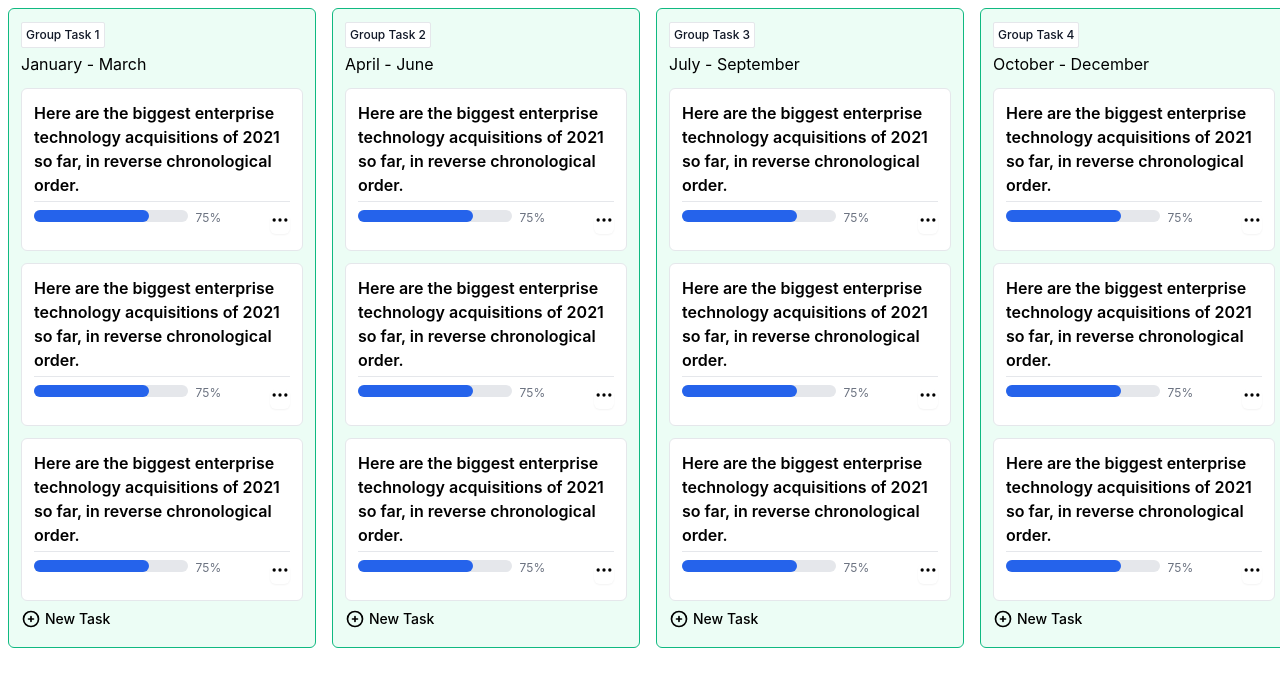
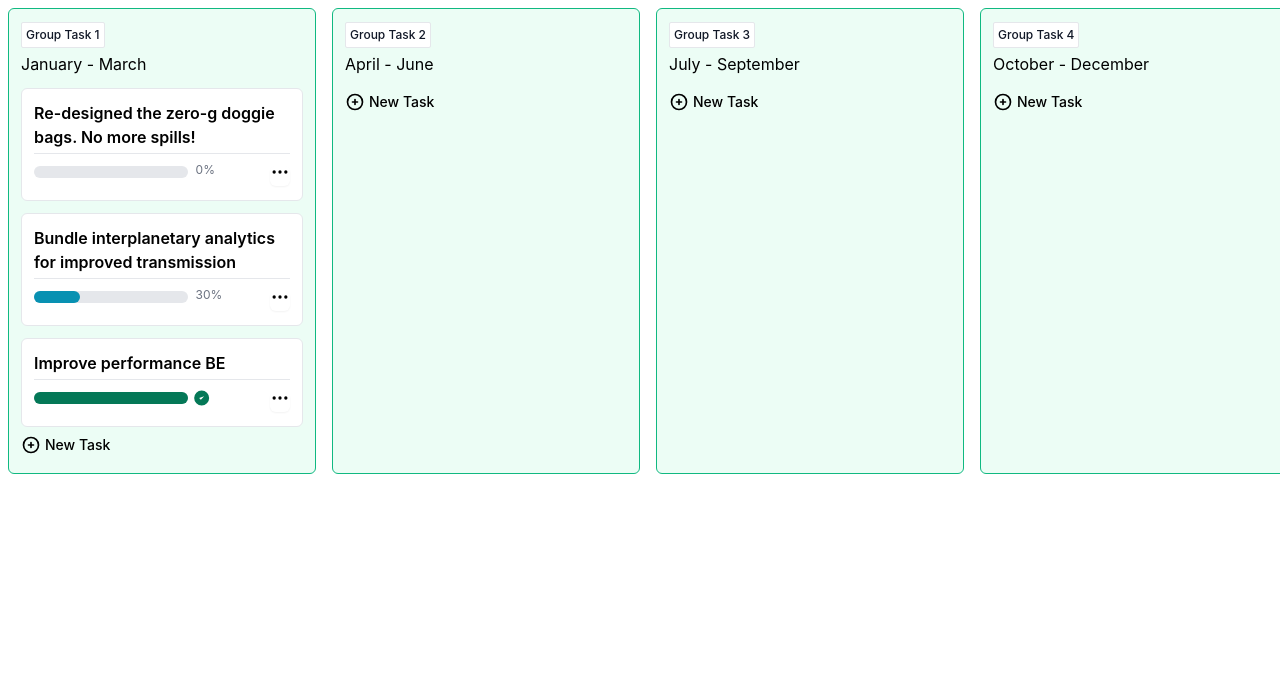
Before and after one commit to dyvapandhu/react-kanban, a React (Create React App) app: page / in a window 1280 px wide. Shown: the top 686 px of the page. Built offline with nearby package versions, Linux system fonts and the light colour scheme.

Commit message:
[CHANGE] Progress condition

```diff
--- a/src/components/kanban/GroupCard.js
+++ b/src/components/kanban/GroupCard.js
@@ -8,12 +8,12 @@ function GroupCard(props) {
         disabled
         className="bg-emerald-50 border-emerald-500 py-1 px-1 text-xs font-medium text-gray-900 focus:outline-none bg-white rounded-sm border border-gray-200"
       >
-        { props.data.title }
+        {props.data.title}
       </button>
-      <p className="mt-1 mb-2">{ props.data.description }</p>
-      <ItemCard />
-      <ItemCard />
-      <ItemCard />
+      <p className="mt-1 mb-2">{props.data.description}</p>
+      {props.data.items.map((item) => {
+        return <ItemCard key={item.id} data={item} />;
+      })}
       <button
         type="button"
         className="mt-1 focus:ring-4 focus:outline-none font-medium text-sm mt-2 inline-flex"
--- a/src/components/kanban/ItemAction.js
+++ b/src/components/kanban/ItemAction.js
@@ -36,12 +36,12 @@ function ItemAction(props) {
               static
               className="absolute right-0 w-56 mt-2 origin-top-right bg-white border border-gray-200 divide-y divide-gray-100 rounded-md shadow-lg outline-none"
             >
-              <div className="py-1">
+              <div className="py-1 cursor-pointer">
                 <Menu.Item>
                   {({ active }) => (
                     <div
                       className={`${
-                        active ? "text-green-500" : "text-gray-700"
+                        active ? "text-cyan-600" : "text-gray-700"
                       } flex justify-left w-full px-4 py-2 text-sm leading-5 text-left`}
                       onClick={props.handleMoveRight}
                     >
@@ -67,7 +67,7 @@ function ItemAction(props) {
                   {({ active }) => (
                     <div
                       className={`${
-                        active ? "text-green-500" : "text-gray-700"
+                        active ? "text-cyan-600" : "text-gray-700"
                       } flex justify-left w-full px-4 py-2 text-sm leading-5 text-left`}
                       onClick={props.handleMoveLeft}
                     >
@@ -93,7 +93,7 @@ function ItemAction(props) {
                   {({ active }) => (
                     <div
                       className={`${
-                        active ? "text-green-500" : "text-gray-700"
+                        active ? "text-cyan-600" : "text-gray-700"
                       } flex justify-left w-full px-4 py-2 text-sm leading-5 text-left`}
                       onClick={props.handleEdit}
                     >
--- a/src/components/kanban/ItemCard.js
+++ b/src/components/kanban/ItemCard.js
@@ -1,5 +1,5 @@
 import ItemAction from "./ItemAction";
-function ItemCard() {
+function ItemCard(props) {
   function handleMoveRight() {
     console.log("handleMoveRight");
   }
@@ -12,24 +12,40 @@ function ItemCard() {
   function handleDelete() {
     console.log("handleDelete");
   }
+  function progressClass(value) {
+    return value >= 100 ? 'h-3 bg-emerald-700 rounded-full' : 'h-3 bg-cyan-600 rounded-full'
+  }
   return (
     <div className="mt-3 block p-3 max-w-sm bg-white rounded-md border border-gray-200 hover:bg-blue-100 ">
-      <p className="font-semibold">
-        Here are the biggest enterprise technology acquisitions of 2021 so far,
-        in reverse chronological order.
-      </p>
+      <p className="font-semibold">{props.data.name}</p>
       <hr className="mt-1 mb-2" />
       <div className="flex flex-row">
         <div className="basis-3/4">
-          <div className="mb-4 w-full h-3 bg-gray-200 rounded-full">
+          <div className="mt-1 w-full h-3 bg-gray-200 rounded-full">
             <div
-              className="h-3 bg-blue-600 rounded-full dark:bg-blue-500"
-              style={{ width: `${75}%` }}
+              className={progressClass(props.data.progress_percentage)}
+              style={{ width: `${props.data.progress_percentage}%` }}
             ></div>
           </div>
         </div>
         <div className="basis-1/4">
-          <p className="ml-2 mr-2 text-xs text-gray-500">75%</p>
+          {props.data.progress_percentage >= 100 ? (
+            <svg
+              className="w-6 h-5 fill-emerald-700"
+              viewBox="0 0 20 24"
+              xmlns="http://www.w3.org/2000/svg"
+            >
+              <path
+                strokeLinecap="round"
+                strokeLinejoin="round"
+                d="M9 12l2 2 4-4m6 2a9 9 0 11-18 0 9 9 0 0118 0z"
+              ></path>
+            </svg>
+          ) : (
+            <p className="ml-2 mr-2 text-xs text-gray-500">
+              {props.data.progress_percentage}%
+            </p>
+          )}
         </div>
         <div className="basis-1/4 text-right">
           <ItemAction
--- a/src/pages/Dashboard.js
+++ b/src/pages/Dashboard.js
@@ -9,6 +9,35 @@ function DashboardPage() {
       created_at: "2022-08-31T01:56:48.731Z",
       updated_at: "2022-08-31T01:56:48.731Z",
       description: "January - March",
+      items: [
+        {
+          id: 1781,
+          name: "Re-designed the zero-g doggie bags. No more spills!",
+          done: null,
+          todo_id: 253,
+          created_at: "2022-08-31T02:25:21.893Z",
+          updated_at: "2022-08-31T02:25:21.893Z",
+          progress_percentage: 0.0,
+        },
+        {
+          id: 1782,
+          name: "Bundle interplanetary analytics for improved transmission",
+          done: null,
+          todo_id: 253,
+          created_at: "2022-08-31T02:26:15.719Z",
+          updated_at: "2022-08-31T02:26:15.719Z",
+          progress_percentage: 30.0,
+        },
+        {
+          id: 1856,
+          name: "Improve performance BE",
+          done: null,
+          todo_id: 253,
+          created_at: "2022-08-31T11:36:59.646Z",
+          updated_at: "2022-08-31T11:36:59.646Z",
+          progress_percentage: 100.0,
+        },
+      ],
     },
     {
       id: 254,
@@ -17,6 +46,7 @@ function DashboardPage() {
       created_at: "2022-08-31T01:57:17.123Z",
       updated_at: "2022-08-31T01:57:17.123Z",
       description: "April - June",
+      items: [],
     },
     {
       id: 255,
@@ -25,6 +55,7 @@ function DashboardPage() {
       created_at: "2022-08-31T01:57:54.092Z",
       updated_at: "2022-08-31T01:57:54.092Z",
       description: "July - September",
+      items: [],
     },
     {
       id: 256,
@@ -33,13 +64,14 @@ function DashboardPage() {
       created_at: "2022-08-31T01:58:08.391Z",
       updated_at: "2022-08-31T01:58:08.391Z",
       description: "October - December",
+      items: [],
     },
   ];
   return (
     <div className="container m-2">
       <div className="grid grid-cols-4 gap-4">
         {datas.map((data) => {
-          return<GroupCard key={data.id} data={data} />;
+          return <GroupCard key={data.id} data={data} />;
         })}
       </div>
     </div>
```
